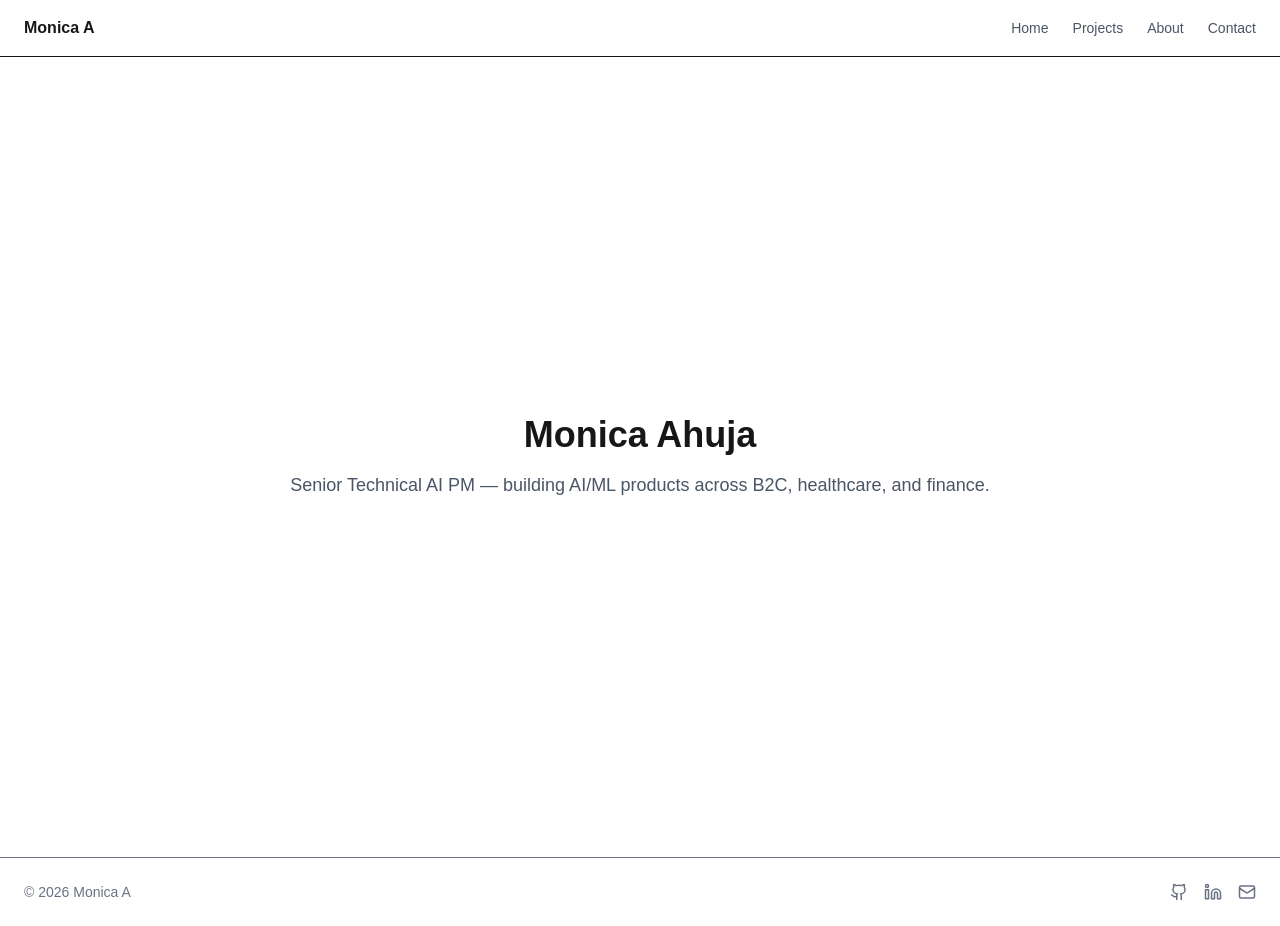
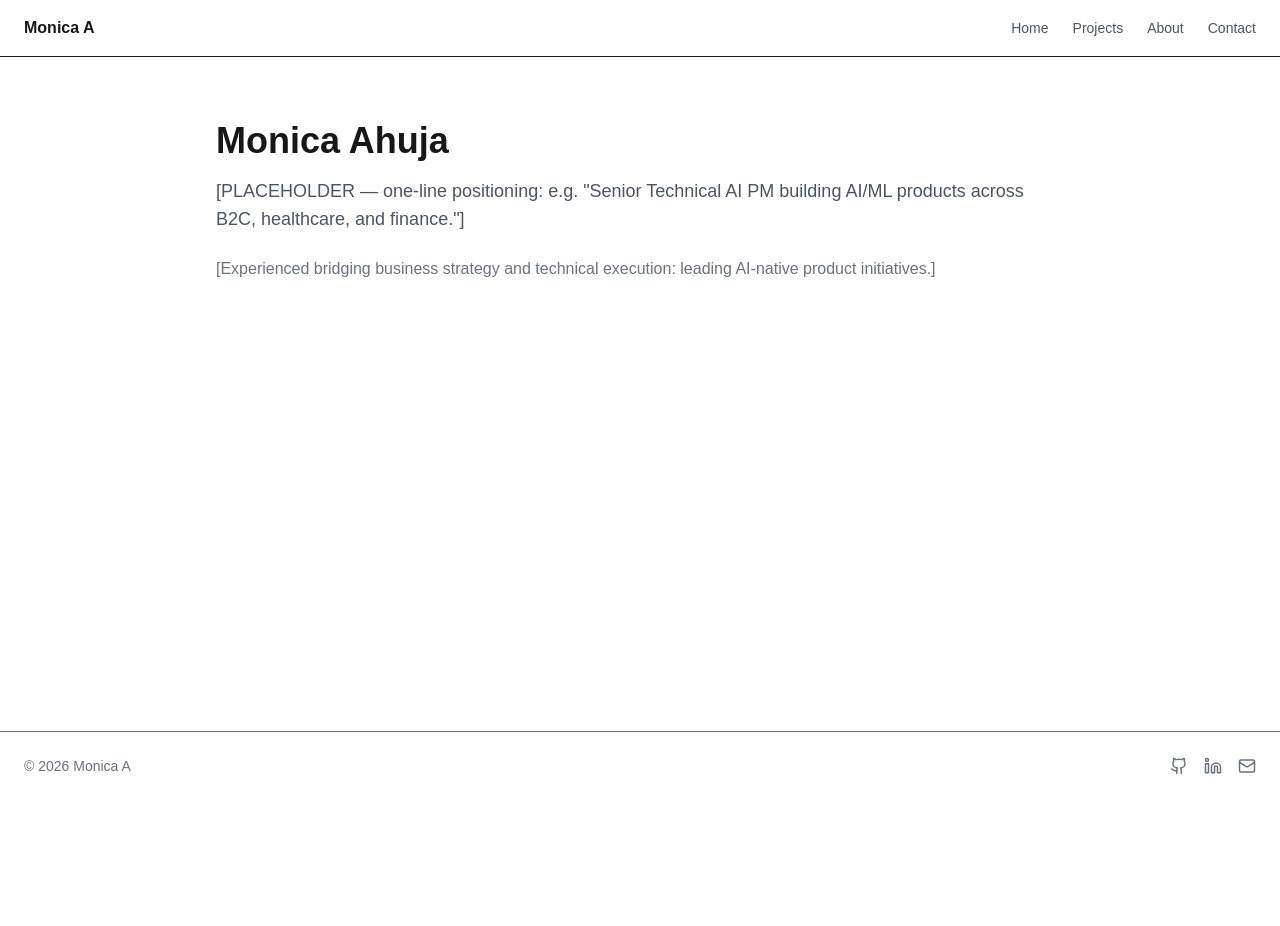
Before and after one commit to buddy2706/mainportfolio, a Next.js app: page / in a window 1280 px wide. After the commit the page ends 800 px from the top, so only its background shows below. Built offline with nearby package versions, Linux system fonts and the light colour scheme.

Commit message:
Updated layout

```diff
--- a/src/app/layout.tsx
+++ b/src/app/layout.tsx
@@ -1,11 +1,11 @@
 import type { Metadata } from 'next'
 import './globals.css'
-import Nav from '@/components/Nav'
-import Footer from '@/components/Footer'
+import Nav from '@/components/nav'
+import Footer from '@/components/footer'
 
 export const metadata: Metadata = {
-  title: 'Monica A — Senior Technical AI PM',
-  description: 'Portfolio of AI/ML product work across cloud, nonprofit, and finance.',
+  title: 'Monica Ahuja— Senior Technical AI PM',
+  description: 'Portfolio of AI/ML product work across B2C, healthcare, and finance.',
 }
 
 export default function RootLayout({ children }: { children: React.ReactNode }) {
--- a/src/app/page.tsx
+++ b/src/app/page.tsx
@@ -1,10 +1,16 @@
+import AnimatedSection from '@/components/animatedSection'
+
 export default function Home() {
   return (
-    <main className="min-h-screen flex flex-col items-center justify-center px-6">
+    <AnimatedSection>
       <h1 className="text-4xl font-bold">Monica Ahuja</h1>
       <p className="mt-4 text-lg text-gray-600">
-        Senior Technical AI PM — building AI/ML products across B2C, healthcare, and finance.
+        [PLACEHOLDER — one-line positioning: e.g. "Senior Technical AI PM building
+        AI/ML products across B2C, healthcare, and finance."]
       </p>
-    </main>
+      <p className="mt-6 text-gray-500">
+        [Experienced bridging business strategy and technical execution: leading AI-native product initiatives.]
+      </p>
+    </AnimatedSection>
   )
 }
```
